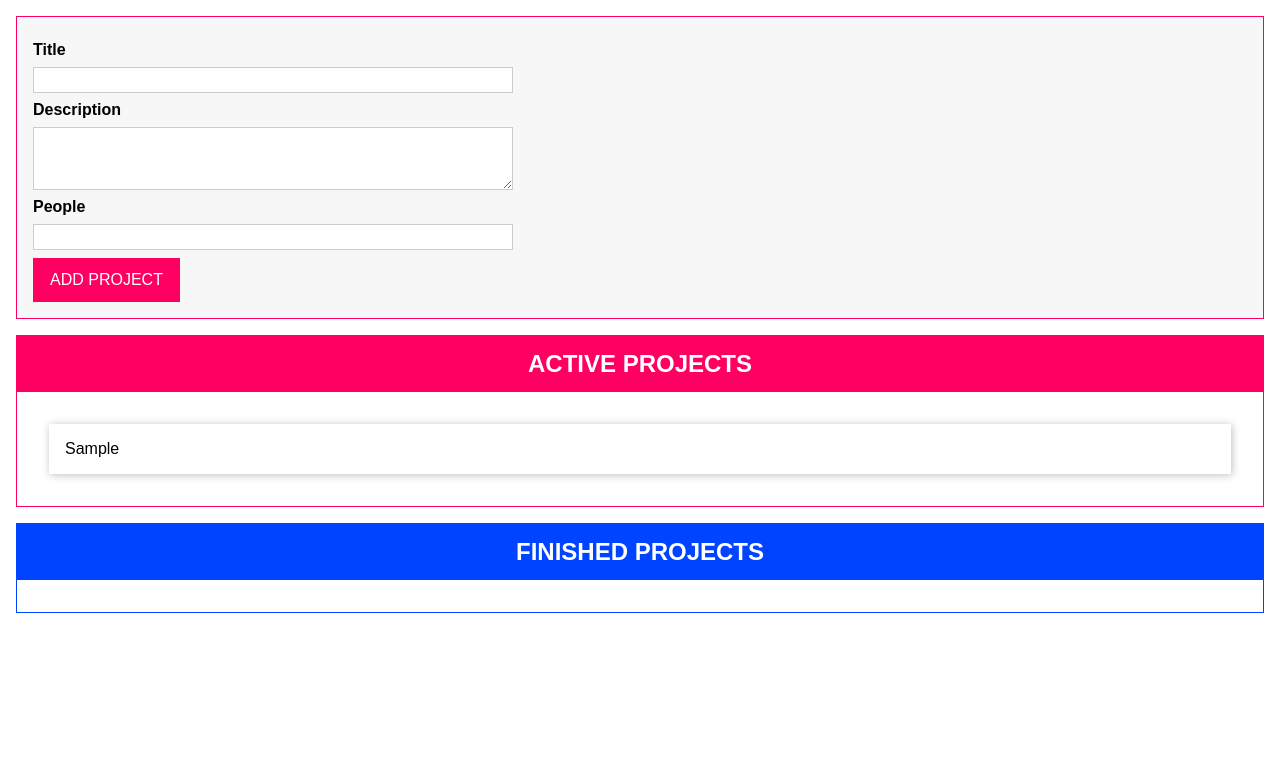
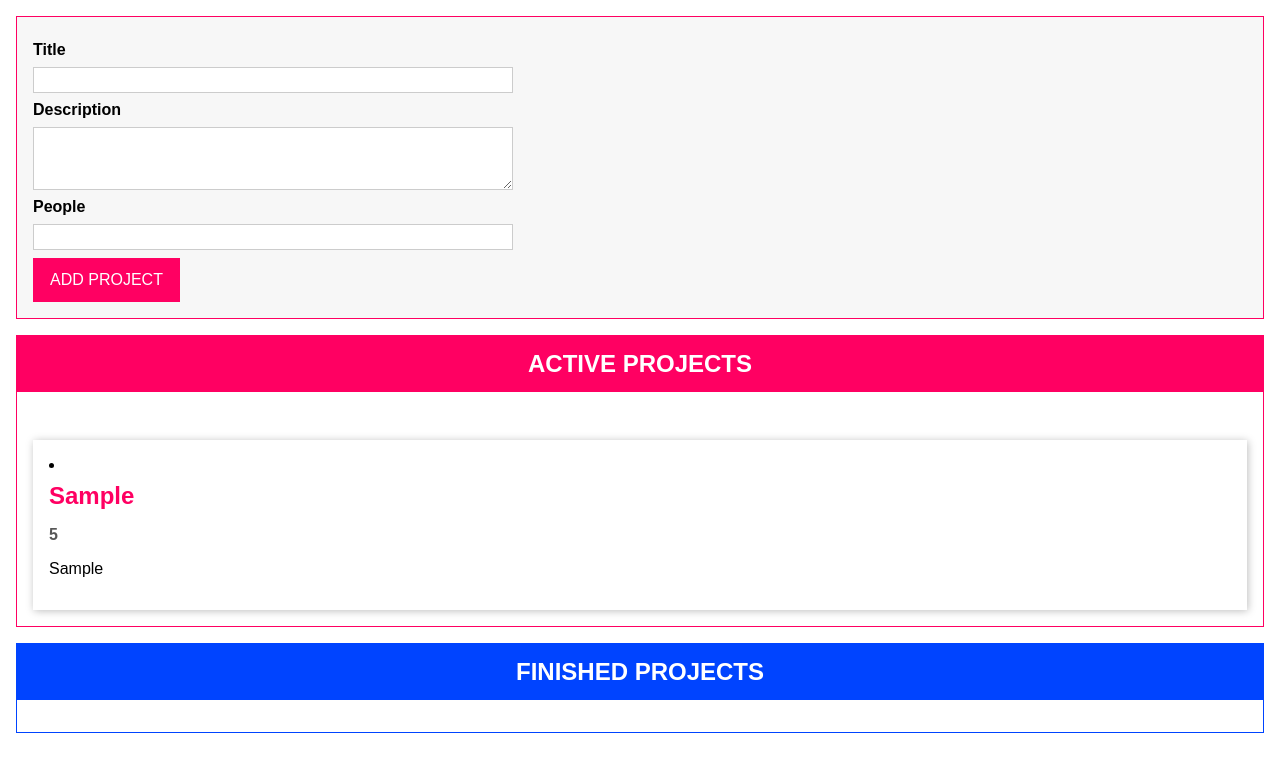
Before and after one commit to dawidlehai/drag-and-drop-project-manager, a website built with webpack: page public/index.html in a window 1280 px wide. Both pictures are taken after typing "Sample", "Sample", "5" into the empty fields and a click on the button "ADD PROJECT". Built offline with nearby package versions, Linux system fonts and the light colour scheme.

Commit message:
Refactored items generation into ProjectItem class

```diff
--- a/public/index.html
+++ b/public/index.html
@@ -31,7 +31,11 @@
       </form>
     </template>
     <template id="single-project">
-      <li></li>
+      <li>
+        <h2></h2>
+        <h3></h3>
+        <p></p>
+      </li>
     </template>
     <template id="project-list">
       <section class="projects">
--- /dev/null
+++ b/src/ProjectItem.ts
@@ -0,0 +1,26 @@
+import Component from './Component';
+import { Project } from './type-definitions';
+
+export default class ProjectItem extends Component<
+  HTMLUListElement,
+  HTMLLIElement
+> {
+  private project: Project;
+
+  constructor(hostId: string, project: Project) {
+    super('single-project', hostId, false, project.id);
+    this.project = project;
+
+    this.configure();
+    this.renderContent();
+  }
+
+  configure() {}
+
+  renderContent() {
+    this.element.querySelector('h2')!.textContent = this.project.title;
+    this.element.querySelector('h3')!.textContent =
+      this.project.people.toString();
+    this.element.querySelector('p')!.textContent = this.project.description;
+  }
+}
--- a/src/ProjectList.ts
+++ b/src/ProjectList.ts
@@ -1,6 +1,7 @@
 import { Project, ProjectStatus } from './type-definitions';
 import projectState from './ProjectState';
 import Component from './Component';
+import ProjectItem from './ProjectItem';
 
 export default class ProjectList extends Component<
   HTMLDivElement,
@@ -22,9 +23,7 @@ export default class ProjectList extends Component<
     )! as HTMLUListElement;
     listEl.innerHTML = '';
     for (const prjItem of this.assignedProjects) {
-      const listItem = document.createElement('li');
-      listItem.textContent = prjItem.title;
-      listEl.appendChild(listItem);
+      new ProjectItem(this.element.id, prjItem);
     }
   }
 
```
